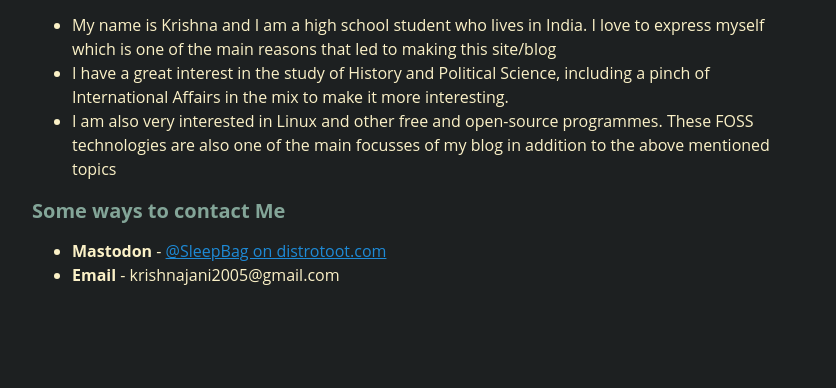
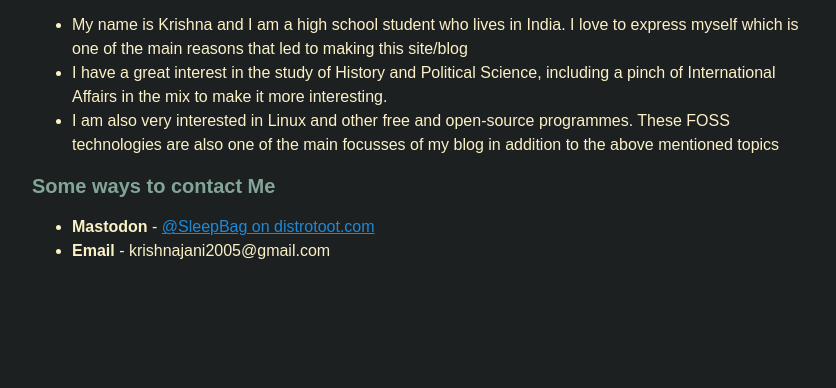
Before and after one commit to SleepBag123/sleepbag123.github.io, a plain HTML site: page index.html in a window 1280 px wide. Shown: the part 412-800 px from the top of the page, without its empty margins (221-1057 px from the left). Drawn offline with Linux system fonts and the light colour scheme.

Commit message:
Added a Font Will it work ??

```diff
--- a/gruvbox.css
+++ b/gruvbox.css
@@ -159,7 +159,7 @@
   width: 50%;
 }
 
-@import 'https://fonts.googleapis.com/css?family=Open+Sans';
+@import 'https://github.com/SleepBag123/sleepbag123.github.io/raw/main/_site/LinBiolinum_Rah.ttf';
 
 * {
 	-webkit-box-sizing: border-box;
@@ -167,7 +167,7 @@
 }
 
 body {
-	font-family: 'Open Sans', sans-serif;
+	font-family: 'Linux Biolium', sans-serif;
 	line-height: 1.75em;
 	font-size: 16px;
 	margin: auto;
```
